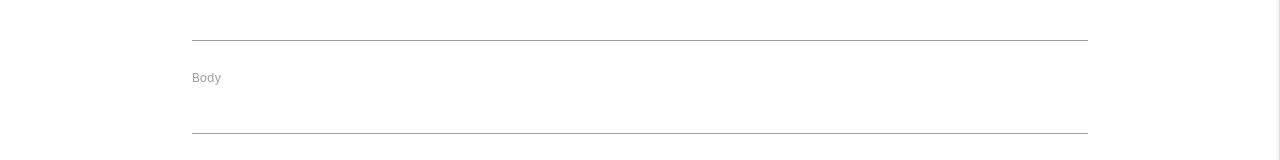
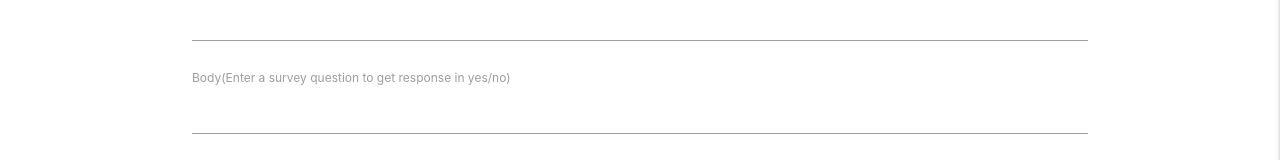
Before and after one commit to gauravArora04/nodeGaurav2, a React (Create React App) app in the folder client/: page /surveys/new in a window 1280 px wide. Shown: the part 426-586 px from the top of the page. Built offline with nearby package versions, Linux system fonts and the light colour scheme; no server answers.

Commit message:
form field name update and package.json update

```diff
--- a/client/src/components/surveys/formFields.js
+++ b/client/src/components/surveys/formFields.js
@@ -1,7 +1,7 @@
 const formFields = [
     { label: 'Survey Title', name: 'title' },
     { label: 'Subject', name: 'subject' },
-    { label: 'Body', name: 'body' },
+    { label: 'Body(Enter a survey question to get response in yes/no)', name: 'body' },
     { label: 'Recipients(comma seperated)', name: 'recipients' }
 ];
 
--- a/package.json
+++ b/package.json
@@ -1,6 +1,6 @@
 {
   "name": "project",
-  "version": "1.0.0",
+  "version": "2.1.0",
   "description": "",
   "main": "index.js",
   "engines": {
@@ -14,7 +14,7 @@
     "dev": "concurrently \" npm run server \" \" npm run client \" ",
     "heroku-postbuild": "NPM_CONFIG_PRODUCTION=false npm install --prefix client && npm run build --prefix client"
   },
-  "author": "",
+  "author": "Gaurav Arora",
   "license": "ISC",
   "dependencies": {
     "@material-ui/core": "^4.11.4",
```
